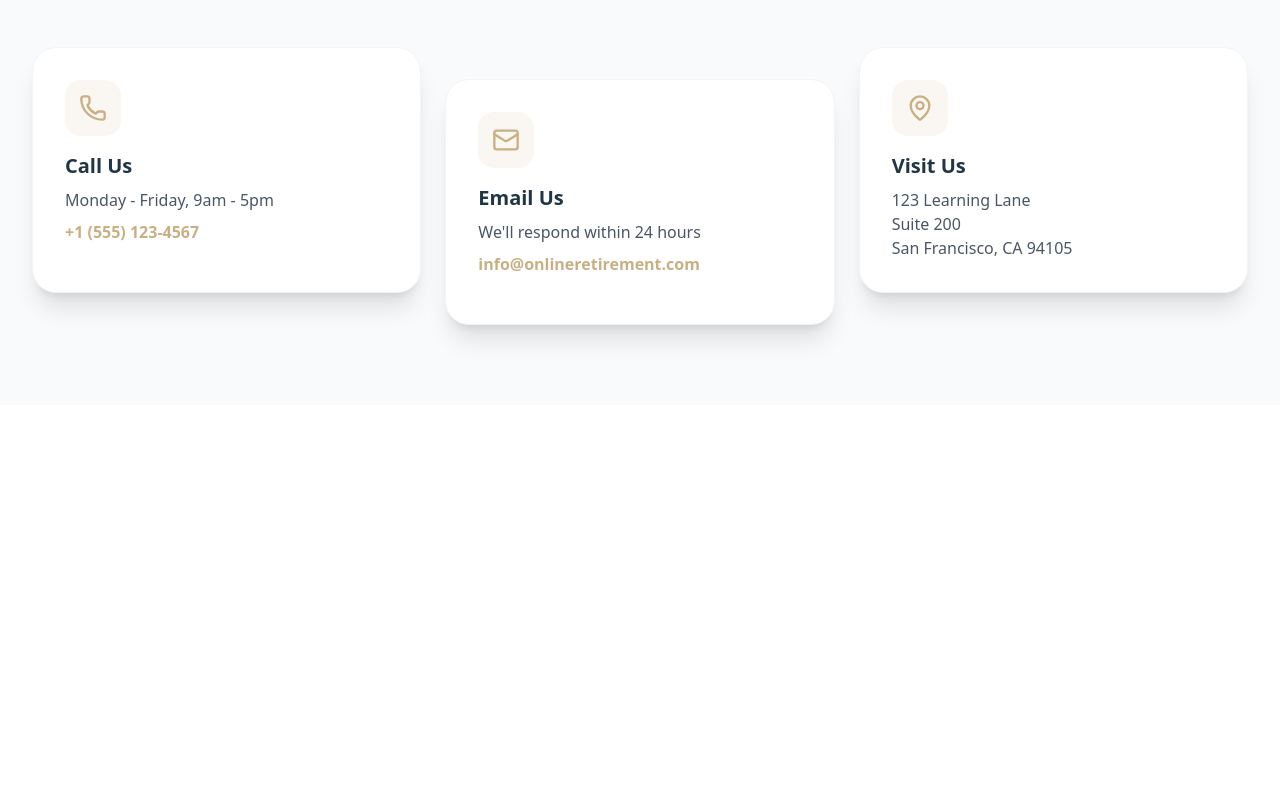
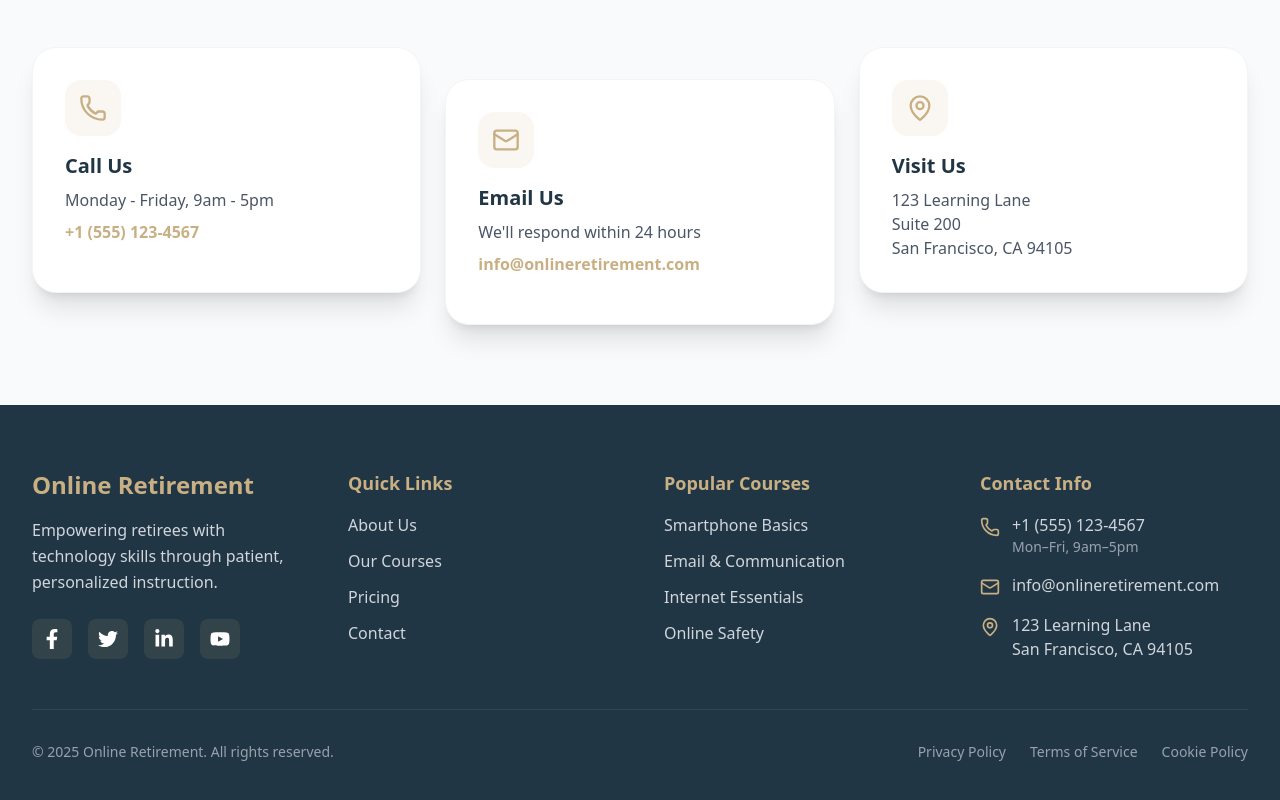
Before and after one commit to MarketaG/online-retirement, a React (Vite) app: page / in a window 1280 px wide. Shown: the part 5049-5849 px from the top of the page. Before the commit the page ends 5454 px from the top, so only its background shows below. Built offline with nearby package versions, Linux system fonts and the light colour scheme.

Commit message:
Add Footer and new icons

```diff
--- a/package.json
+++ b/package.json
@@ -14,6 +14,7 @@
     "lucide-react": "^0.562.0",
     "react": "^19.2.0",
     "react-dom": "^19.2.0",
+    "react-icons": "^5.5.0",
     "tailwindcss": "^4.1.18"
   },
   "devDependencies": {
--- a/src/App.tsx
+++ b/src/App.tsx
@@ -4,6 +4,7 @@ import About from "./sections/About";
 import Courses from "./sections/Courses";
 import Pricing from "./sections/Pricing";
 import Contact from "./sections/Contact";
+import Footer from "./sections/Footer";
 
 export default function App() {
   const scrollToSection = (id: string) => {
@@ -21,6 +22,7 @@ export default function App() {
         <Courses />
         <Pricing />
         <Contact />
+        <Footer onNavigate={scrollToSection} />
       </div>
     </>
   );
--- /dev/null
+++ b/src/components/footer/FooterBottom.tsx
@@ -0,0 +1,27 @@
+export function FooterBottom() {
+  const year = new Date().getFullYear();
+
+  return (
+    <div className="border-t border-gray-700 pt-8">
+      <div className="flex flex-col sm:flex-row justify-between items-center gap-4">
+        <p className="text-gray-400 text-sm">
+          © {year} Online Retirement. All rights reserved.
+        </p>
+
+        <div className="flex gap-6 text-sm">
+          {["Privacy Policy", "Terms of Service", "Cookie Policy"].map(
+            (item) => (
+              <a
+                key={item}
+                href="#"
+                className="text-gray-400 hover:text-primary"
+              >
+                {item}
+              </a>
+            )
+          )}
+        </div>
+      </div>
+    </div>
+  );
+}
--- /dev/null
+++ b/src/components/footer/FooterBrand.tsx
@@ -0,0 +1,34 @@
+import {
+  FaFacebookF,
+  FaTwitter,
+  FaLinkedinIn,
+  FaYoutube,
+} from "react-icons/fa";
+
+export function FooterBrand() {
+  return (
+    <div>
+      <h3 className="text-2xl font-bold mb-4 text-primary">
+        Online Retirement
+      </h3>
+      <p className="text-gray-300 leading-relaxed mb-6">
+        Empowering retirees with technology skills through patient, personalized
+        instruction.
+      </p>
+
+      <div className="flex gap-4">
+        {[FaFacebookF, FaTwitter, FaLinkedinIn, FaYoutube].map(
+          (Icon, index) => (
+            <a
+              key={index}
+              href="#"
+              className="w-10 h-10 bg-primary/10 hover:bg-primary rounded-lg flex items-center justify-center transition-colors"
+            >
+              <Icon className="w-5 h-5" />
+            </a>
+          )
+        )}
+      </div>
+    </div>
+  );
+}
--- /dev/null
+++ b/src/components/footer/FooterContact.tsx
@@ -0,0 +1,38 @@
+import { Mail, Phone, MapPin } from "lucide-react";
+
+export function FooterContact() {
+  return (
+    <div>
+      <h4 className="text-lg font-semibold mb-4 text-primary">Contact Info</h4>
+
+      <ul className="space-y-4">
+        <li className="flex items-start gap-3">
+          <Phone className="w-5 h-5 text-primary mt-1" />
+          <div>
+            <p className="text-gray-300">+1 (555) 123-4567</p>
+            <p className="text-sm text-gray-400">Mon–Fri, 9am–5pm</p>
+          </div>
+        </li>
+
+        <li className="flex items-start gap-3">
+          <Mail className="w-5 h-5 text-primary mt-1" />
+          <a
+            href="mailto:info@onlineretirement.com"
+            className="text-gray-300 hover:text-primary"
+          >
+            info@onlineretirement.com
+          </a>
+        </li>
+
+        <li className="flex items-start gap-3">
+          <MapPin className="w-5 h-5 text-primary mt-1" />
+          <p className="text-gray-300">
+            123 Learning Lane
+            <br />
+            San Francisco, CA 94105
+          </p>
+        </li>
+      </ul>
+    </div>
+  );
+}
--- /dev/null
+++ b/src/components/footer/FooterCourses.tsx
@@ -0,0 +1,32 @@
+type Props = {
+  onNavigate: (id: string) => void;
+};
+
+const courses = [
+  "Smartphone Basics",
+  "Email & Communication",
+  "Internet Essentials",
+  "Online Safety",
+];
+
+export function FooterCourses({ onNavigate }: Props) {
+  return (
+    <div>
+      <h4 className="text-lg font-semibold mb-4 text-primary">
+        Popular Courses
+      </h4>
+      <ul className="space-y-3">
+        {courses.map((course) => (
+          <li key={course}>
+            <button
+              onClick={() => onNavigate("courses")}
+              className="cursor-pointer text-gray-300 hover:text-primary transition-colors"
+            >
+              {course}
+            </button>
+          </li>
+        ))}
+      </ul>
+    </div>
+  );
+}
--- /dev/null
+++ b/src/components/footer/FooterLinks.tsx
@@ -0,0 +1,30 @@
+type Props = {
+  onNavigate: (id: string) => void;
+};
+
+const links = [
+  ["about", "About Us"],
+  ["courses", "Our Courses"],
+  ["pricing", "Pricing"],
+  ["contact", "Contact"],
+];
+
+export function FooterLinks({ onNavigate }: Props) {
+  return (
+    <div>
+      <h4 className="text-lg font-semibold mb-4 text-primary">Quick Links</h4>
+      <ul className="space-y-3">
+        {links.map(([id, label]) => (
+          <li key={id}>
+            <button
+              onClick={() => onNavigate(id)}
+              className="cursor-pointer text-gray-300 hover:text-primary transition-colors"
+            >
+              {label}
+            </button>
+          </li>
+        ))}
+      </ul>
+    </div>
+  );
+}
--- /dev/null
+++ b/src/sections/Footer.tsx
@@ -0,0 +1,26 @@
+import { FooterBrand } from "../components/footer/FooterBrand";
+import { FooterLinks } from "../components/footer/FooterLinks";
+import { FooterCourses } from "../components/footer/FooterCourses";
+import { FooterContact } from "../components/footer/FooterContact";
+import { FooterBottom } from "../components/footer/FooterBottom";
+
+type Props = {
+  onNavigate: (id: string) => void;
+};
+
+export default function Footer({ onNavigate }: Props) {
+  return (
+    <footer className="bg-secondary text-white">
+      <div className="max-w-7xl mx-auto px-4 sm:px-6 lg:px-8 py-16">
+        <div className="grid sm:grid-cols-2 lg:grid-cols-4 gap-12 mb-12">
+          <FooterBrand />
+          <FooterLinks onNavigate={onNavigate} />
+          <FooterCourses onNavigate={onNavigate} />
+          <FooterContact />
+        </div>
+
+        <FooterBottom />
+      </div>
+    </footer>
+  );
+}
```
Also changed, not shown: 1 other file (tests, documents, lock files or other folders).
